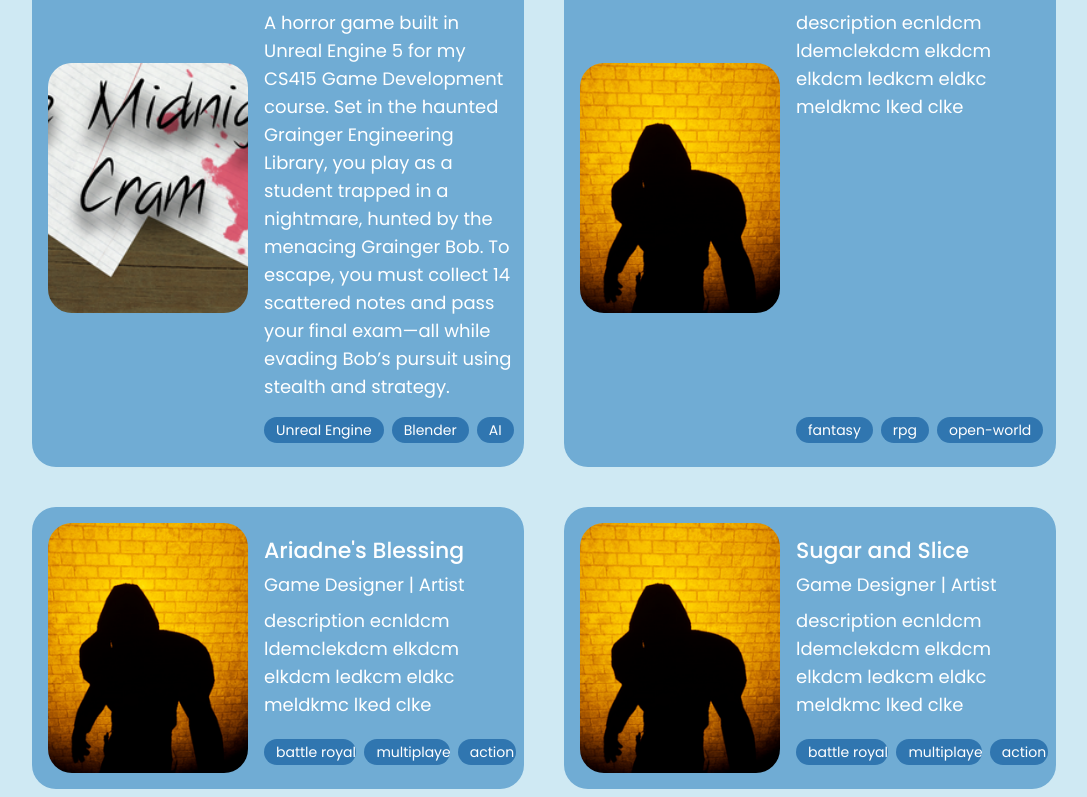
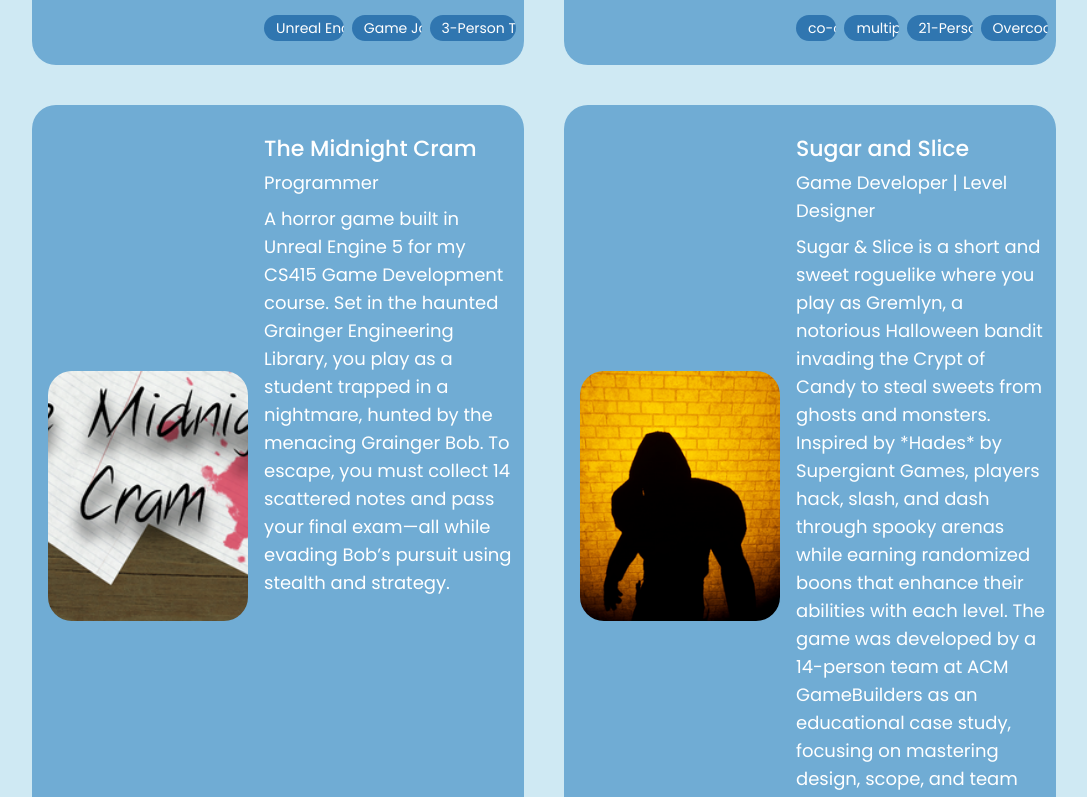
Before and after one commit to AashishSubramanian26/AashishWebsite, a React (Vite) app: page /game-dev-projects in a window 1280 px wide. Shown: the part 961-1758 px from the top of the page, without its empty margins (96-1183 px from the left). Built offline with nearby package versions, Linux system fonts and the light colour scheme.

Commit message:
Added all projects

```diff
--- a/src/content/projects/gameDevProjects.ts
+++ b/src/content/projects/gameDevProjects.ts
@@ -81,19 +81,19 @@ export const gameDevProjects = {
 
   "beetle-bistro": {
     projectName: "Beetle Bistro",
-    linkText: "Link to game",
-    link: "https://github.com/AashishSubramanian26",
+    linkText: "Link",
+    link: "https://gamebuilders-studio.itch.io/beetle-bistro",
     role: ["Game Developer"],
-    genre: ["Party", "Puzzle", "Multiplayer"],
+    genre: ["Party", "Co-op", "Multiplayer"],
     developmentTools: ["Unity"],
     keyFeatures: [
-      "Exploration and puzzle-solving",
-      "Space-themed environments",
-      "Engaging narrative",
+      "Fast-paced local multiplayer gameplay",
+      "Chaotic kitchen coordination inspired by Overcooked",
+      "Charming insect-themed art and animations"
     ],
     description:
-      "description ecnldcm ldemclekdcm elkdcm elkdcm ledkcm eldkc meldkmc lked clke",
-    tags: ["adventure", "space", "single-player"],
+      "Beetle Bistro is a fast-paced, chaotic kitchen co-op game where players take on the role of tiny insect chefs cooking meals in a bug-sized world. Inspired by Ghost Town Games' *Overcooked*, the game challenges players to collaborate under pressure, prepare dishes, and overcome obstacles in tiny kitchens. Developed by a 21-person student team at ACM GameBuilders at UIUC, the game served as an educational case study to explore team-based development, mechanics replication, and project release strategies.",
+    tags: ["co-op", "multiplayer", "21-Person Team", "Overcooked-like"],
     cardImgSrc: "/game-dev-projects/beetle-bistro2.png",
     mediaContent: [
       "/game-dev-projects/beetle-bistro2.png",
@@ -114,28 +114,32 @@ export const gameDevProjects = {
       "/game-dev-projects/midnight-cram2.png",
     ],
     summary:
-      "Beetle Bistro is an adventure game set in space, where players explore a vibrant, otherworldly environment while solving intricate puzzles. Developed with Unity, the game offers an engaging single-player experience with a space-themed world full of mysteries and challenges. Players take on the role of a resourceful beetle who must navigate through a variety of environments, each with its own set of puzzles. The game emphasizes exploration, puzzle-solving, and a captivating narrative that drives the player's journey. Players uncover secrets, face obstacles, and piece together a story that adds depth to the gameplay experience.",
+      "Beetle Bistro is a cooperative kitchen chaos game where you and your friends play as bug-sized chefs trying to cook and serve meals in tight quarters. The project was created as part of ACM GameBuilders’ second full-scale release and served as a team-based learning experience in Unity development, level design, and multiplayer systems.",
     designGoals: [
-      "Create a captivating and immersive space world.",
-      "Incorporate meaningful puzzle mechanics.",
-      "Develop a strong narrative that ties gameplay elements together.",
+      "Recreate the cooperative chaos of Overcooked with original mechanics and style",
+      "Explore multiplayer systems in Unity with a team of student developers",
+      "Foster learning and collaboration through structured production and scope management"
     ],
     coreMechanic: [
-      " ",
-      " ",
-      " "],
+      "Built a grid-based level creation tool to streamline kitchen layout design for rapid iteration",
+      "Implemented the player respawn system and handled in-game item interactions like dishwashing and cooking",
+      "Contributed to multiplayer functionality, including handling player joining and synchronization",
+      "Collaborated with a large team to coordinate asset integration and game state consistency"
+    ],
     whatWentWell: [
-      "Puzzle mechanics were intuitive and rewarding.",
-      "The narrative resonated well with players.",
+      "Level design tools improved iteration speed significantly",
+      "Multiplayer functionality and respawn systems worked smoothly under pressure"
     ],
     challenges: [
-      "Creating a balance between exploration and puzzle difficulty.",
-      "Ensuring smooth player progression through the puzzles.",
+      "As my second Unity project, I was still learning the engine and had to quickly get comfortable with scripting, prefabs, and networking",
+      "Coordinating across a large team and maintaining consistent code standards",
+      "Balancing the pace of gameplay to feel chaotic yet manageable"
     ],
     lessonsLearned: [
-      "Narrative-driven gameplay needs to be tied closely with mechanics.",
-      "Player progression should be gradual and rewarding.",
-    ],
+      "Custom tools can greatly accelerate collaborative level design in Unity",
+      "Multiplayer development requires constant testing and clear communication",
+      "Rapidly picking up a new engine while contributing meaningfully is possible with focused practice and teamwork"
+    ]
   },
   "midnight-cram": {
     projectName: "The Midnight Cram",
@@ -197,21 +201,140 @@ export const gameDevProjects = {
       "Action pacing needs to flow well with horror themes.",
     ],
   },
-  "househould-hustle`": {
-    projectName: "Household Hustle",
+  // "househould-hustle`": {
+  //   projectName: "Household Hustle",
+  //   linkText: "Link",
+  //   link: "https://aashish-subramanian.itch.io/the-midnight-cram",
+  //   role: ["Level Designer", "Artist"],
+  //   genre: ["Combat", "Action", "Multiplayer"],
+  //   developmentTools: ["Unreal Engine 5", "Blender"],
+  //   keyFeatures: [
+  //     "Open-world exploration",
+  //     "Fantasy-themed environments",
+  //     "Multiple quest lines",
+  //   ],
+  //   description:
+  //     "description ecnldcm ldemclekdcm elkdcm elkdcm ledkcm eldkc meldkmc lked clke",
+  //   tags: ["fantasy", "rpg", "open-world"],
+  //   cardImgSrc: "/game-dev-projects/shifter2.png",
+  //   mediaContent: [
+  //     "/game-dev-projects/beetle-bistro2.png",
+  //     "/game-dev-projects/midnight-cram2.png",
+  //   ],
+  //   coreMechanicsContent: [
+  //     // "../src/images/game-dev-projects/visiongrunt.mov",
+  //     "/game-dev-projects/beetle-bistro2.png",
+  //     "/game-dev-projects/midnight-cram2.png",
+  //     // "../src/images/game-dev-projects/visiongrunt.mov",
+  //     "/game-dev-projects/beetle-bistro2.png",
+  //     "/game-dev-projects/midnight-cram2.png",
+  //     // "../src/images/game-dev-projects/visiongrunt.mov",
+  //     "/game-dev-projects/beetle-bistro2.png",
+  //     "/game-dev-projects/midnight-cram2.png",
+  //     // "../src/images/game-dev-projects/visiongrunt.mov",
+  //     "/game-dev-projects/beetle-bistro2.png",
+  //     "/game-dev-projects/midnight-cram2.png",
+  //   ],
+  //   summary:
+  //     "Fantasy Quest is an open-world RPG set in a rich fantasy world filled with adventure, exploration, and quests. Players take on the role of a hero embarking on a journey through diverse landscapes, from lush forests to ancient ruins. With multiple quest lines, the game offers varied gameplay experiences, allowing players to choose their path while immersing themselves in the lore and history of the world. The game features a wide range of activities, including combat, puzzle-solving, and interaction with NPCs, creating a dynamic, engaging experience in a detailed, fantasy-driven environment.",
+  //   designGoals: [
+  //     "Create a vast, open-world environment.",
+  //     "Develop a variety of quests for diverse playstyles.",
+  //     "Ensure a compelling fantasy setting.",
+  //   ],
+  //   coreMechanic: [
+  //     " ",
+  //     " ",
+  //     " "],
+  //   whatWentWell: [
+  //     "The world design was vast and engaging.",
+  //     "Quest diversity appealed to a wide range of players.",
+  //   ],
+  //   challenges: [
+  //     "Managing the scale of the open world.",
+  //     "Ensuring quests felt meaningful within the world.",
+  //   ],
+  //   lessonsLearned: [
+  //     "Open-world games need careful pacing to avoid overwhelming players.",
+  //     "Quests should complement the world, not disrupt immersion.",
+  //   ],
+  // },
+  // "ariadnes-blessing": {
+  //   projectName: "Ariadne's Blessing",
+  //   linkText: "Link",
+  //   link: "https://gamebuilders-studio.itch.io/adriadnes-blessing",
+  //   role: ["Game Designer", "QA"],
+  //   genre: ["Survival", "First-Person", "Horror"],
+  //   developmentTools: ["Unity", "Jira"],
+  //   keyFeatures: [
+  //     "First-person survival horror experience",
+  //     "Dynamic enemy encounters with minotaurs",
+  //     "God-given powers as unlockable gameplay abilities"
+  //   ],
+  //   description:
+  //     "In this immersive first-person horror game, you step into the shoes of Theseus, trapped in a twisted labyrinth crawling with monstrous minotaurs. With no one ever escaping before, your only hope lies in the blessings of the gods. Prove your courage and make use of divine powers to survive the hunt and find a way out. Developed in Unreal Engine 4, Ariadne's Blessing reimagines the Greek myth as a tense, atmospheric survival experience where combat, exploration, and mythological theming collide.",
+  //   tags: ["First-Person", "Horror", "Mythology"],
+  //   cardImgSrc: "/game-dev-projects/shifter2.png",
+  //   mediaContent: [
+  //     "/game-dev-projects/beetle-bistro2.png",
+  //     "/game-dev-projects/midnight-cram2.png",
+  //   ],
+  //   coreMechanicsContent: [
+  //     // "../src/images/game-dev-projects/visiongrunt.mov",
+  //     "/game-dev-projects/beetle-bistro2.png",
+  //     "/game-dev-projects/midnight-cram2.png",
+  //     // "../src/images/game-dev-projects/visiongrunt.mov",
+  //     "/game-dev-projects/beetle-bistro2.png",
+  //     "/game-dev-projects/midnight-cram2.png",
+  //     // "../src/images/game-dev-projects/visiongrunt.mov",
+  //     "/game-dev-projects/beetle-bistro2.png",
+  //     "/game-dev-projects/midnight-cram2.png",
+  //     // "../src/images/game-dev-projects/visiongrunt.mov",
+  //     "/game-dev-projects/beetle-bistro2.png",
+  //     "/game-dev-projects/midnight-cram2.png",
+  //   ],
+  //   summary:
+  //     "Ariadne’s Blessing is a mythologically-inspired horror survival game where you play as Theseus, navigating a deadly labyrinth while being stalked by terrifying minotaurs. With divine boons from the gods on your side, you must overcome traps, collect resources, and survive. Developed in Unreal Engine 4, the game blends atmospheric tension with fast-paced decision-making. This project was a collaborative student effort with a strong focus on design iteration, player feedback, and immersive worldbuilding.",
+  //     designGoals: [
+  //       "Capture the mythological tone of Greek legends within a horror survival framework",
+  //       "Explore how divine power-ups can alter gameplay and offer strategic advantages",
+  //       "Use level design to create fear, disorientation, and reward player exploration where each expereince is unique because of the procedural generated maze",
+  //     ],
+  //     coreMechanic: [
+  //       "Designed a wide variety of myth-themed items and abilities tied to different gods",
+  //       "Managed QA testing cycles and documented bugs and design inconsistencies during playtesting",
+  //       "Contributed to gameplay concepting and feature iteration during early design phases",
+  //       "Worked closely with team to refine item balance, usability, and visual presentation"
+  //     ],
+  //     whatWentWell: [
+  //       "Item designs contributed meaningfully to gameplay variety and mythology themes",
+  //       "QA testing led to noticeable gameplay improvements over time"
+  //     ],
+  //     challenges: [
+  //       "Faced difficulty in having design ideas acknowledged due to limited team input structure",
+  //       "Had to balance coursework with team meetings and design responsibilities during a demanding semester"
+  //     ],
+  //     lessonsLearned: [
+  //       "Design is iterative, and strong communication is just as important as creative contribution",
+  //       "It's important to advocate for ideas while also adapting to collaborative constraints",
+  //       "Even without programming, design and QA are powerful ways to shape a game’s player experience"
+  //     ]
+  // },
+  "sugar-and-slice": {
+    projectName: "Sugar and Slice",
     linkText: "Link",
-    link: "https://aashish-subramanian.itch.io/the-midnight-cram",
-    role: ["Level Designer", "Artist"],
-    genre: ["Combat", "Action", "Multiplayer"],
-    developmentTools: ["Unreal Engine 5", "Blender"],
+    link: "https://gamebuilders-studio.itch.io/sugar-n-slice",
+    role: ["Game Developer", "Level Designer"],
+    genre: ["Roguelike", "Action", "Singleplayer"],
+    developmentTools: ["Unity"],
     keyFeatures: [
-      "Open-world exploration",
-      "Fantasy-themed environments",
-      "Multiple quest lines",
+      "Fast-paced roguelike combat",
+      "Dynamic level-based progression",
+      "Candy-themed enemies and hazards"
     ],
     description:
-      "description ecnldcm ldemclekdcm elkdcm elkdcm ledkcm eldkc meldkmc lked clke",
-    tags: ["fantasy", "rpg", "open-world"],
+      "Sugar & Slice is a short and sweet roguelike where you play as Gremlyn, a notorious Halloween bandit invading the Crypt of Candy to steal sweets from ghosts and monsters. Inspired by *Hades* by Supergiant Games, players hack, slash, and dash through spooky arenas while earning randomized boons that enhance their abilities with each level. The game was developed by a 14-person team at ACM GameBuilders as an educational case study, focusing on mastering design, scope, and team coordination in Unity.",
+    tags: ["Roguelike", "Action", "Single-player"],
     cardImgSrc: "/game-dev-projects/shifter2.png",
     mediaContent: [
       "/game-dev-projects/beetle-bistro2.png",
@@ -232,141 +355,32 @@ export const gameDevProjects = {
       "/game-dev-projects/midnight-cram2.png",
     ],
     summary:
-      "Fantasy Quest is an open-world RPG set in a rich fantasy world filled with adventure, exploration, and quests. Players take on the role of a hero embarking on a journey through diverse landscapes, from lush forests to ancient ruins. With multiple quest lines, the game offers varied gameplay experiences, allowing players to choose their path while immersing themselves in the lore and history of the world. The game features a wide range of activities, including combat, puzzle-solving, and interaction with NPCs, creating a dynamic, engaging experience in a detailed, fantasy-driven environment.",
+      "Sugar & Slice is a Halloween-themed roguelike action game where you fight ghosts and monsters to steal candy and power up. Developed by a team of 14 at ACM GameBuilders, this was the studio's first full project release, modeled as a learning experience in Unity development. The game explores procedural combat progression, level-based upgrades, and stylish enemy design, all wrapped in a sugary, spooky aesthetic.",
     designGoals: [
-      "Create a vast, open-world environment.",
-      "Develop a variety of quests for diverse playstyles.",
-      "Ensure a compelling fantasy setting.",
+      "Replicate the core gameplay loop of Hades while creating original combat and charm",
+      "Design varied levels that reward fast-paced and reactive gameplay",
+      "Encourage team members to explore new roles and engine features through hands-on contributions"
     ],
     coreMechanic: [
-      " ",
-      " ",
-      " "],
+      "Designed combat arenas and environmental layouts with hazards like spike traps and breakable barrels",
+      "Created and implemented boon reward systems to enhance player abilities after each level",
+      "Integrated audio for core combat actions to boost game feel and moment-to-moment immersion",
+      "Collaborated on enemy encounter flow and player progression pacing throughout the crypt levels"
+    ],
     whatWentWell: [
-      "The world design was vast and engaging.",
-      "Quest diversity appealed to a wide range of players.",
+      "Boons added variety and strategic choices to each run",
+      "Environmental hazards added excitement and replay value",
+      "Audio feedback enhanced combat immersion and player engagement"
     ],
     challenges: [
-      "Managing the scale of the open world.",
-      "Ensuring quests felt meaningful within the world.",
+      "As my first Unity project, I had to quickly learn the engine and its systems while contributing actively",
+      "Balancing audio timing and feedback with gameplay responsiveness took multiple iteration cycles"
     ],
     lessonsLearned: [
-      "Open-world games need careful pacing to avoid overwhelming players.",
-      "Quests should complement the world, not disrupt immersion.",
-    ],
-  },
-  "ariadnes-blessing": {
-    projectName: "Ariadne's Blessing",
-    linkText: "Link to game",
-    link: "https://github.com/AashishSubramanian26",
-    role: ["Game Designer", "Artist"],
-    genre: ["Combat", "Action", "Multiplayer"],
-    developmentTools: ["Unreal Engine 4", "Blender"],
-    keyFeatures: [
-      "Last-player-standing mechanics",
-      "Large multiplayer maps",
-      "Real-time combat",
-    ],
-    description:
-      "description ecnldcm ldemclekdcm elkdcm elkdcm ledkcm eldkc meldkmc lked clke",
-    tags: ["battle royale", "multiplayer", "action"],
-    cardImgSrc: "/game-dev-projects/shifter2.png",
-    mediaContent: [
-      "/game-dev-projects/beetle-bistro2.png",
-      "/game-dev-projects/midnight-cram2.png",
-    ],
-    coreMechanicsContent: [
-      // "../src/images/game-dev-projects/visiongrunt.mov",
-      "/game-dev-projects/beetle-bistro2.png",
-      "/game-dev-projects/midnight-cram2.png",
-      // "../src/images/game-dev-projects/visiongrunt.mov",
-      "/game-dev-projects/beetle-bistro2.png",
-      "/game-dev-projects/midnight-cram2.png",
-      // "../src/images/game-dev-projects/visiongrunt.mov",
-      "/game-dev-projects/beetle-bistro2.png",
-      "/game-dev-projects/midnight-cram2.png",
-      // "../src/images/game-dev-projects/visiongrunt.mov",
-      "/game-dev-projects/beetle-bistro2.png",
-      "/game-dev-projects/midnight-cram2.png",
-    ],
-    summary:
-      "Battle Royale is an intense multiplayer action game where players compete for survival in a large, shrinking battlefield. The last-player-standing mechanic is at the core of the game, with players scavenging for resources, engaging in real-time combat, and avoiding elimination. The game offers large maps, dynamic environments, and fast-paced combat that rewards strategy and quick thinking. Developed using Unreal Engine 4, Battle Royale creates an adrenaline-pumping experience where players must outlast their opponents and be the last survivor. The game emphasizes teamwork, survival, and tactical combat for an exciting multiplayer experience.",
-    designGoals: [
-      "Create large, dynamic multiplayer maps.",
-      "Ensure tight and engaging real-time combat.",
-      "Focus on a fair and competitive gameplay experience.",
-    ],
-    coreMechanic: "Survival and combat in large multiplayer environments.",
-    whatWentWell: [
-      "Real-time combat was engaging and intense.",
-      "The map design allowed for strategic gameplay.",
-    ],
-    challenges: [
-      "Balancing player engagement throughout the game.",
-      "Ensuring fair matchmaking for competitive play.",
-    ],
-    lessonsLearned: [
-      "Game balance is crucial in battle royale games.",
-      "Map design should cater to diverse playstyles and strategies.",
-    ],
-  },
-  "sugar-and-slice": {
-    projectName: "Sugar and Slice",
-    linkText: "Link to game",
-    link: "https://github.com/AashishSubramanian26",
-    role: ["Game Designer", "Artist"],
-    genre: ["Combat", "Action", "Multiplayer"],
-    developmentTools: ["Unreal Engine 4", "Blender"],
-    keyFeatures: [
-      "Last-player-standing mechanics",
-      "Large multiplayer maps",
-      "Real-time combat",
-    ],
-    description:
-      "description ecnldcm ldemclekdcm elkdcm elkdcm ledkcm eldkc meldkmc lked clke",
-    tags: ["battle royale", "multiplayer", "action"],
-    cardImgSrc: "/game-dev-projects/shifter2.png",
-    mediaContent: [
-      "/game-dev-projects/beetle-bistro2.png",
-      "/game-dev-projects/midnight-cram2.png",
-    ],
-    coreMechanicsContent: [
-      // "../src/images/game-dev-projects/visiongrunt.mov",
-      "/game-dev-projects/beetle-bistro2.png",
-      "/game-dev-projects/midnight-cram2.png",
-      // "../src/images/game-dev-projects/visiongrunt.mov",
-      "/game-dev-projects/beetle-bistro2.png",
-      "/game-dev-projects/midnight-cram2.png",
-      // "../src/images/game-dev-projects/visiongrunt.mov",
-      "/game-dev-projects/beetle-bistro2.png",
-      "/game-dev-projects/midnight-cram2.png",
-      // "../src/images/game-dev-projects/visiongrunt.mov",
-      "/game-dev-projects/beetle-bistro2.png",
-      "/game-dev-projects/midnight-cram2.png",
-    ],
-    summary:
-      "Battle Royale is an intense multiplayer action game where players compete for survival in a large, shrinking battlefield. The last-player-standing mechanic is at the core of the game, with players scavenging for resources, engaging in real-time combat, and avoiding elimination. The game offers large maps, dynamic environments, and fast-paced combat that rewards strategy and quick thinking. Developed using Unreal Engine 4, Battle Royale creates an adrenaline-pumping experience where players must outlast their opponents and be the last survivor. The game emphasizes teamwork, survival, and tactical combat for an exciting multiplayer experience.",
-    designGoals: [
-      "Create large, dynamic multiplayer maps.",
-      "Ensure tight and engaging real-time combat.",
-      "Focus on a fair and competitive gameplay experience.",
-    ],
-    coreMechanic: [
-      " ",
-      " ",
-      " "],
-    whatWentWell: [
-      "Real-time combat was engaging and intense.",
-      "The map design allowed for strategic gameplay.",
-    ],
-    challenges: [
-      "Balancing player engagement throughout the game.",
-      "Ensuring fair matchmaking for competitive play.",
-    ],
-    lessonsLearned: [
-      "Game balance is crucial in battle royale games.",
-      "Map design should cater to diverse playstyles and strategies.",
-    ],
+      "Designing levels in Unity requires both aesthetic consideration and clear navigation logic",
+      "Audio implementation greatly affects how satisfying a game feels",
+      "Jumping into a new engine is tough—but hands-on experience is the fastest way to learn"
+    ]
   },
   "VRchaeology": {
     projectName: "VRchaeology",
```
Also changed, not shown: src/content/aboutMe.ts (+8 -4 lines).
